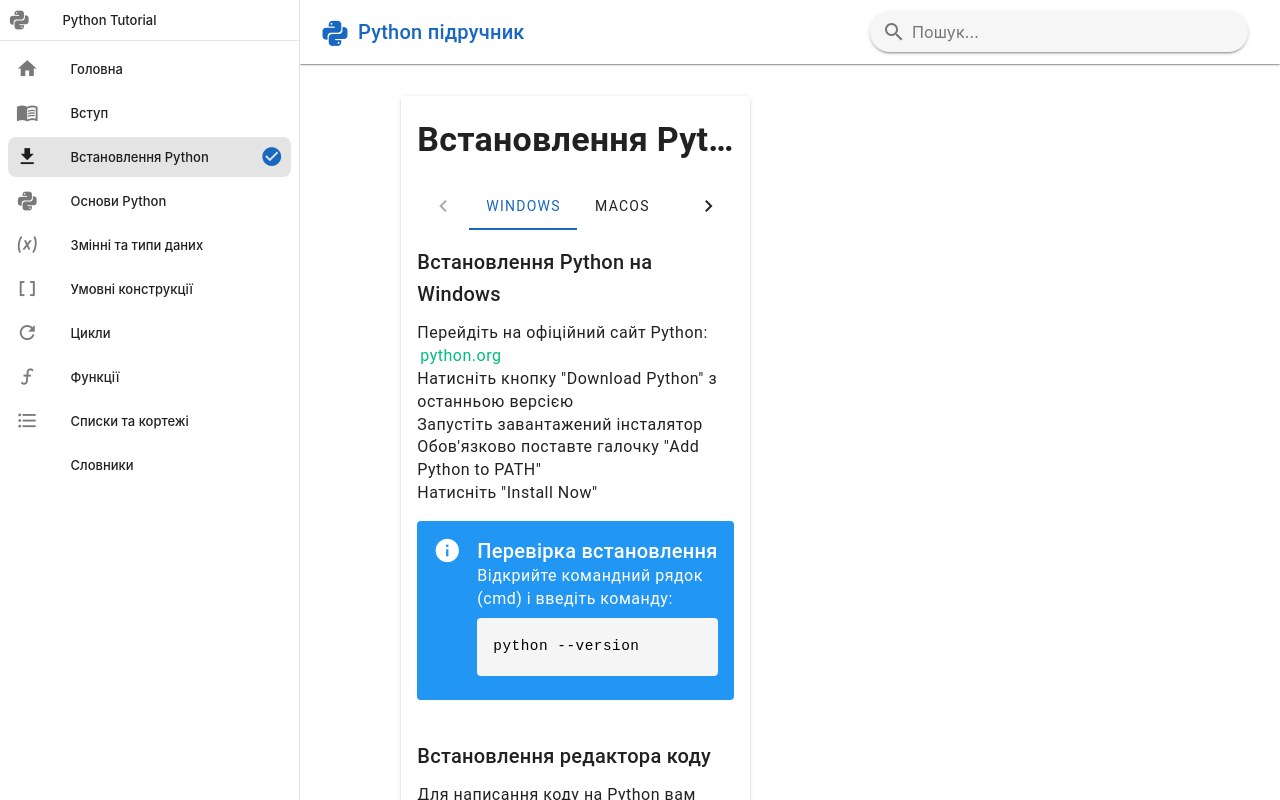
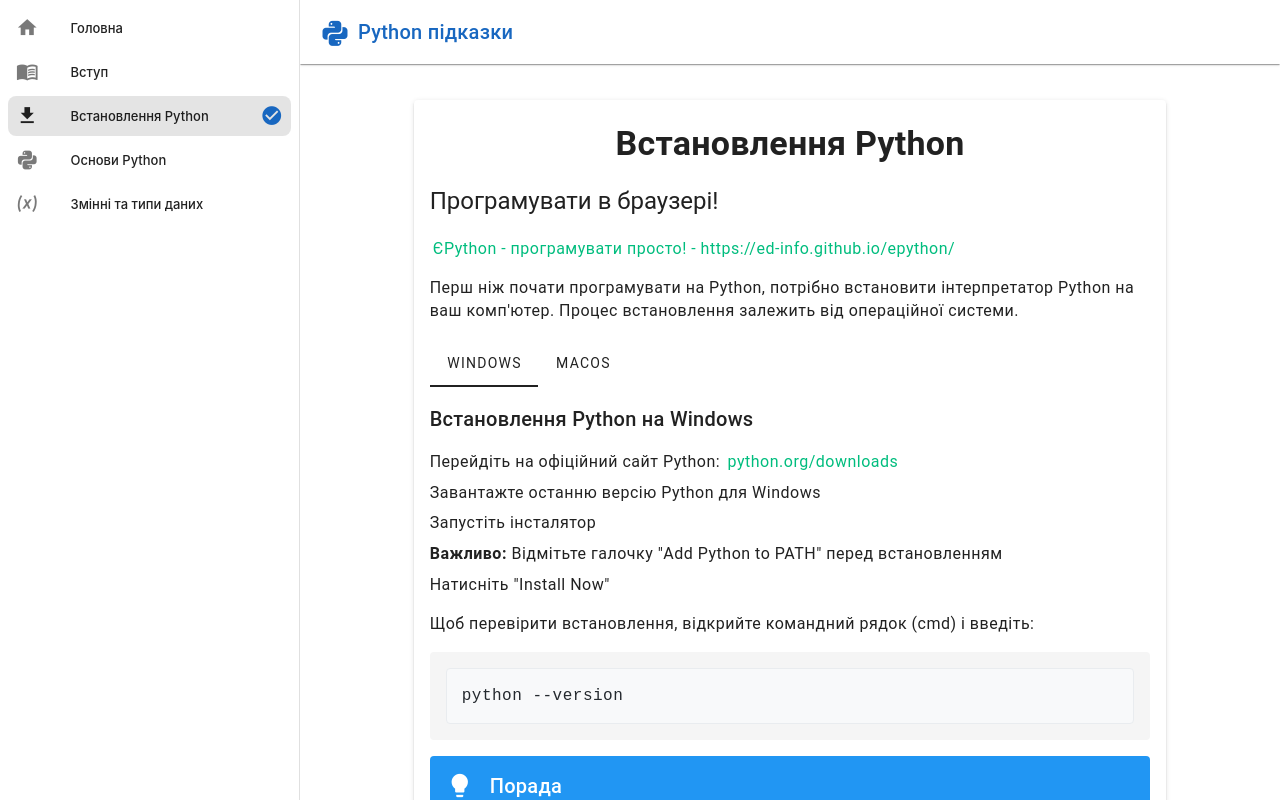
Before and after one commit to moiseiev-m/python-lesson, a Vue app: page /installation in a window 1280 px wide. Shown: the top 800 px of the page. Built offline with nearby package versions, Linux system fonts and the light colour scheme.

Commit message:
pdate project files

```diff
--- a/src/App.vue
+++ b/src/App.vue
@@ -4,7 +4,6 @@
 import { useDisplay } from 'vuetify';
 
 const drawer = ref(null);
-const searchQuery = ref('');
 const router = useRouter();
 const route = useRoute();
 const { mobile, mdAndUp } = useDisplay();
@@ -15,37 +14,21 @@
 	{ title: 'Встановлення Python', icon: 'mdi-download', to: '/installation' },
 	{ title: 'Основи Python', icon: 'mdi-language-python', to: '/basics' },
 	{ title: 'Змінні та типи даних', icon: 'mdi-variable', to: '/variables' },
-	{ title: 'Умовні конструкції', icon: 'mdi-code-brackets', to: '/conditions' },
-	{ title: 'Цикли', icon: 'mdi-refresh', to: '/loops' },
-	{ title: 'Функції', icon: 'mdi-function', to: '/functions' },
-	{ title: 'Списки та кортежі', icon: 'mdi-format-list-bulleted', to: '/lists' },
-	{ title: 'Словники', icon: 'mdi-dictionary', to: '/dictionaries' },
+	// { title: 'Умовні конструкції', icon: 'mdi-code-brackets', to: '/conditions' },
+	// { title: 'Цикли', icon: 'mdi-refresh', to: '/loops' },
+	// { title: 'Функції', icon: 'mdi-function', to: '/functions' },
+	// { title: 'Списки та кортежі', icon: 'mdi-format-list-bulleted', to: '/lists' },
+	// { title: 'Словники', icon: 'mdi-dictionary', to: '/dictionaries' },
 ];
 
 const isCurrentRoute = computed(() => (path) => {
 	return route.path === path;
 });
-
-const search = () => {
-	if (searchQuery.value) {
-		router.push({ name: 'search', query: { q: searchQuery.value } });
-		searchQuery.value = '';
-		if (mobile.value) drawer.value = false;
-	}
-};
 </script>
 
 <template>
 	<v-app>
 		<v-navigation-drawer v-model="drawer" :permanent="mdAndUp" :temporary="!mdAndUp" :location="mdAndUp ? 'left' : 'start'" width="300">
-			<v-list-item prepend-icon="mdi-language-python" title="Python Tutorial" nav>
-				<template v-slot:append>
-					<v-btn v-if="!mdAndUp" variant="text" icon="mdi-close" @click="drawer = false"></v-btn>
-				</template>
-			</v-list-item>
-
-			<v-divider></v-divider>
-
 			<v-list nav density="compact">
 				<v-list-item
 					v-for="item in menuItems"
@@ -69,34 +52,82 @@
 			<v-app-bar-nav-icon v-if="!mdAndUp" @click="drawer = !drawer"></v-app-bar-nav-icon>
 			<v-app-bar-title class="text-primary font-weight-bold">
 				<v-icon icon="mdi-language-python" color="primary" class="mr-2"></v-icon>
-				<span :class="mobile ? 'text-subtitle-1' : 'text-h6'">Python підручник</span>
+				<span :class="mobile ? 'text-subtitle-1' : 'text-h6'">Python підказки</span>
 			</v-app-bar-title>
 			<v-spacer></v-spacer>
-
-			<v-text-field
-				v-model="searchQuery"
-				:class="mobile ? 'mx-2 w-120' : 'mx-4 w-300'"
-				prepend-inner-icon="mdi-magnify"
-				label="Пошук..."
-				single-line
-				hide-details
-				density="compact"
-				variant="solo-filled"
-				rounded
-				@keyup.enter="search"
-			>
-				<template v-slot:append>
-					<v-fade-transition leave-absolute>
-						<v-icon v-if="searchQuery" color="primary" @click="searchQuery = ''" class="cursor-pointer"> mdi-close-circle </v-icon>
-					</v-fade-transition>
-				</template>
-			</v-text-field>
 		</v-app-bar>
 
 		<v-main :class="mdAndUp ? 'ml-300' : ''">
-			<v-container fluid class="pa-4">
-				<router-view></router-view>
+			<v-container class="fill-height pa-0">
+				<v-row>
+					<v-col cols="12" class="pa-6">
+						<router-view></router-view>
+					</v-col>
+				</v-row>
 			</v-container>
 		</v-main>
 	</v-app>
 </template>
+
+<style>
+.v-container {
+	max-width: 100% !important;
+	width: 100% !important;
+	margin: 0 !important;
+	padding: 0 !important;
+}
+
+.v-main {
+	padding: 0 !important;
+	margin-left: var(--v-layout-left) !important;
+	padding-top: var(--v-layout-top) !important;
+}
+
+.v-col {
+	max-width: 100% !important;
+}
+
+.v-row {
+	margin: 0 !important;
+}
+
+/* Стилі для блоків коду */
+pre {
+	background: #f8f9fa;
+	border: 1px solid #e9ecef;
+	border-radius: 4px;
+	padding: 15px;
+	margin: 15px 0;
+	overflow-x: auto;
+	font-family: 'Consolas', 'Monaco', 'Courier New', monospace;
+	font-size: 14px;
+	line-height: 1.5;
+}
+
+pre code {
+	color: #24292e;
+}
+
+.code-header {
+	background: #e9ecef;
+	padding: 8px 15px;
+	border-radius: 4px 4px 0 0;
+	border: 1px solid #e9ecef;
+	border-bottom: none;
+	font-family: 'Segoe UI', system-ui, sans-serif;
+	font-size: 13px;
+	color: #6c757d;
+}
+
+.code-block {
+	margin: 20px 0;
+}
+
+.line-numbers {
+	color: #6c757d;
+	padding-right: 15px;
+	border-right: 1px solid #e9ecef;
+	text-align: right;
+	user-select: none;
+}
+</style>
--- a/src/assets/main.css
+++ b/src/assets/main.css
@@ -1,9 +1,8 @@
 @import './base.css';
 
 #app {
-  max-width: 1280px;
-  margin: 0 auto;
-  padding: 2rem;
+  margin: 0 0;
+  padding: 0rem;
   font-weight: normal;
 }
 
@@ -20,16 +19,3 @@
     background-color: hsla(160, 100%, 37%, 0.2);
   }
 }
-
-@media (min-width: 1024px) {
-  body {
-    display: flex;
-    place-items: center;
-  }
-
-  #app {
-    display: grid;
-    grid-template-columns: 1fr 1fr;
-    padding: 0 2rem;
-  }
-}
--- a/src/views/InstallationView.vue
+++ b/src/views/InstallationView.vue
@@ -6,85 +6,72 @@
 					<v-card-title class="text-h4 font-weight-bold text-center py-4"> Встановлення Python </v-card-title>
 
 					<v-card-text class="text-body-1">
-						<v-tabs v-model="tab" color="primary">
+						<h2 class="text-h5 mb-5">Програмувати в браузері!</h2>
+						<p class="mb-4">
+							<a href="https://ed-info.github.io/epython/" target="_blank">ЄPython - програмувати просто! - https://ed-info.github.io/epython/</a>
+						</p>
+						<p class="mb-4">Перш ніж почати програмувати на Python, потрібно встановити інтерпретатор Python на ваш комп'ютер. Процес встановлення залежить від операційної системи.</p>
+
+						<v-tabs v-model="tab" class="mb-4">
 							<v-tab value="windows">Windows</v-tab>
 							<v-tab value="mac">macOS</v-tab>
-							<v-tab value="linux">Linux</v-tab>
 						</v-tabs>
 
-						<v-window v-model="tab" class="mt-4">
+						<v-window v-model="tab">
 							<v-window-item value="windows">
-								<h3 class="text-h6 mb-3">Встановлення Python на Windows</h3>
+								<h3 class="text-h6 mb-4">Встановлення Python на Windows</h3>
 								<ol class="mb-4">
-									<li>Перейдіть на офіційний сайт Python: <a href="https://www.python.org/downloads/" target="_blank">python.org</a></li>
-									<li>Натисніть кнопку "Download Python" з останньою версією</li>
-									<li>Запустіть завантажений інсталятор</li>
-									<li>Обов'язково поставте галочку "Add Python to PATH"</li>
+									<li class="mb-2">Перейдіть на офіційний сайт Python: <a href="https://www.python.org/downloads/" target="_blank">python.org/downloads</a></li>
+									<li class="mb-2">Завантажте останню версію Python для Windows</li>
+									<li class="mb-2">Запустіть інсталятор</li>
+									<li class="mb-2">
+										<strong>Важливо:</strong> Відмітьте галочку "Add Python to PATH" перед встановленням
+									</li>
 									<li>Натисніть "Install Now"</li>
 								</ol>
-								<v-alert type="info" title="Перевірка встановлення" class="mb-4">
-									Відкрийте командний рядок (cmd) і введіть команду:
-									<v-code>python --version</v-code>
-								</v-alert>
+								<p class="mb-4">Щоб перевірити встановлення, відкрийте командний рядок (cmd) і введіть:</p>
+								<v-sheet color="grey-lighten-4" class="pa-4 mb-4 rounded">
+									<pre><code>python --version</code></pre>
+								</v-sheet>
 							</v-window-item>
 
 							<v-window-item value="mac">
-								<h3 class="text-h6 mb-3">Встановлення Python на macOS</h3>
-								<p class="mb-4">На macOS Python зазвичай вже встановлений, але краще встановити останню версію:</p>
+								<h3 class="text-h6 mb-4">Встановлення Python на macOS</h3>
+								<p class="mb-4">macOS зазвичай поставляється з Python, але це може бути застаріла версія. Рекомендується встановити нову версію через Homebrew:</p>
 								<ol class="mb-4">
-									<li>
-										Встановіть Homebrew (якщо ще не встановлено):
-										<v-code>/bin/bash -c "$(curl -fsSL https://raw.githubusercontent.com/Homebrew/install/HEAD/install.sh)"</v-code>
+									<li class="mb-2">
+										Спочатку встановіть Homebrew, якщо він ще не встановлений. Відкрийте Terminal і введіть:
+										<v-sheet color="grey-lighten-4" class="pa-4 my-2 rounded">
+											<pre><code>/bin/bash -c "$(curl -fsSL https://raw.githubusercontent.com/Homebrew/install/HEAD/install.sh)"</code></pre>
+										</v-sheet>
 									</li>
-									<li>
-										Встановіть Python через Homebrew:
-										<v-code>brew install python</v-code>
+									<li class="mb-2">
+										Після встановлення Homebrew, встановіть Python:
+										<v-sheet color="grey-lighten-4" class="pa-4 my-2 rounded">
+											<pre><code>brew install python</code></pre>
+										</v-sheet>
 									</li>
 								</ol>
-								<v-alert type="info" title="Перевірка встановлення" class="mb-4">
-									Відкрийте Terminal і введіть команду:
-									<v-code>python3 --version</v-code>
-								</v-alert>
-							</v-window-item>
-
-							<v-window-item value="linux">
-								<h3 class="text-h6 mb-3">Встановлення Python на Linux</h3>
-								<p class="mb-4">На більшості дистрибутивів Linux Python вже встановлений. Для встановлення останньої версії:</p>
-								<h4 class="text-subtitle-1 mb-2">Ubuntu/Debian:</h4>
-								<v-code class="mb-4">
-									sudo apt update<br />
-									sudo apt install python3
-								</v-code>
-
-								<h4 class="text-subtitle-1 mb-2">Fedora:</h4>
-								<v-code class="mb-4"> sudo dnf install python3 </v-code>
-
-								<v-alert type="info" title="Перевірка встановлення" class="mb-4">
-									Відкрийте термінал і введіть команду:
-									<v-code>python3 --version</v-code>
-								</v-alert>
+								<p class="mb-4">Щоб перевірити встановлення, відкрийте Terminal і введіть:</p>
+								<v-sheet color="grey-lighten-4" class="pa-4 mb-4 rounded">
+									<pre><code>python3 --version</code></pre>
+								</v-sheet>
 							</v-window-item>
 						</v-window>
 
-						<h3 class="text-h6 mt-6 mb-3">Встановлення редактора коду</h3>
-						<p class="mb-4">Для написання коду на Python вам знадобиться редактор коду. Ми рекомендуємо:</p>
-						<v-list>
-							<v-list-item prepend-icon="mdi-microsoft-visual-studio-code" title="Visual Studio Code" subtitle="Безкоштовний, легкий та потужний редактор коду від Microsoft">
-								<template v-slot:append>
-									<v-btn color="primary" variant="text" href="https://code.visualstudio.com/" target="_blank"> Завантажити </v-btn>
-								</template>
-							</v-list-item>
 
-							<v-list-item prepend-icon="mdi-language-python" title="PyCharm" subtitle="Професійне IDE для Python від JetBrains">
-								<template v-slot:append>
-									<v-btn color="primary" variant="text" href="https://www.jetbrains.com/pycharm/" target="_blank"> Завантажити </v-btn>
-								</template>
-							</v-list-item>
-						</v-list>
+
+						<v-alert
+							color="info"
+							icon="mdi-lightbulb"
+							title="Порада"
+							text="Після встановлення Python, рекомендується також встановити IDE (інтегроване середовище розробки) або текстовий редактор з підтримкою Python, наприклад, Visual Studio Code або PyCharm"
+							class="mb-4"
+						></v-alert>
 					</v-card-text>
 
 					<v-card-actions class="justify-center pa-4">
-						<v-btn color="primary" size="large" to="/basics" prepend-icon="mdi-arrow-right"> Перейти до основ Python </v-btn>
+						<v-btn color="primary" size="large" to="/basics" prepend-icon="mdi-arrow-right"> Перейти до основ </v-btn>
 					</v-card-actions>
 				</v-card>
 			</v-col>
@@ -93,19 +80,19 @@
 </template>
 
 <script setup>
-import { ref } from 'vue';
+import { ref } from 'vue'
 
-const tab = ref('windows');
+const tab = ref('windows')
 </script>
 
 <style scoped>
-.v-code {
-	background-color: #f5f5f5;
-	padding: 1rem;
-	border-radius: 4px;
+pre {
+	margin: 0;
+	white-space: pre-wrap;
+	word-wrap: break-word;
 	font-family: monospace;
-	white-space: pre-wrap;
-	display: block;
-	margin: 0.5rem 0;
+}
+code {
+	color: #24292e;
 }
 </style>
--- a/src/views/VariablesView.vue
+++ b/src/views/VariablesView.vue
@@ -3,9 +3,46 @@
 		<v-row justify="center">
 			<v-col cols="12" md="10">
 				<v-card class="mx-auto" elevation="2">
-					<v-card-title class="text-h4 font-weight-bold text-center py-4"> Змінні та типи даних </v-card-title>
+
 
 					<v-card-text class="text-body-1">
+						<v-card-title class="text-h4 font-weight-bold text-center py-4"> Змінні та типи даних </v-card-title>
+					<p class="mb-4">
+							<a href="https://ed-info.github.io/epython/" target="_blank">ЄPython - програмувати просто! - https://ed-info.github.io/epython/</a>
+						</p>
+						<h3 class="text-h6 mb-1">Ті фунції які ми будемо використовувати:</h3>
+					<p class="mb-1">
+								<b>float()</b> - змінні цього типу можуть набувати як цілих, так і дробових значень;
+						</p>
+						<p class="mb-1">
+								<b>int()</b> - змінні цього типу можуть набувати тільки цілих значень;
+						</p>
+						<p class="mb-1">
+								<b>str()</b> - змінні цього типу можуть набувати тільки текстових значень;
+						</p>
+						<p class="mb-1">
+								<b>print()</b> - виводить текст на екран;
+						</p>
+						<p class="mb-1">
+								<b>input()</b> - зчитує введення з клавіатури;
+						</p>
+						<p class="mb-6">
+								<b>round()</b> - округлює число до найближчого цілого.
+						</p>
+						<h2 class="text-h5 my-2">Приклад програми</h2>
+						<p class="mb-1">На 1 м<sup>2</sup> площі клумби, що має довжину а та ширину b, припадає 4 саджанці.
+Потрібно порахувати довжину огорожі та кількість саджанців, які треба закупити.
+</p>
+						<v-sheet color="grey-lighten-4" class="pa-4 mb-4 rounded">
+							<pre><code>a=int(input('Введіть довжину клумби: '))
+b=int(input('Введіть ширину клумби: '))
+p=2*(a+b)
+s=a*b
+k=s*4
+print('Довжина огорожі = ', p)
+print('Кількість саджанців = ', k)</code></pre>
+						</v-sheet>
+
 						<h2 class="text-h5 mb-4">Змінні в Python</h2>
 						<p class="mb-4">Змінна - це місце в пам'яті комп'ютера, де зберігається певне значення. В Python не потрібно оголошувати тип змінної - він визначається автоматично.</p>
 						<v-sheet color="grey-lighten-4" class="pa-4 mb-4 rounded">
@@ -16,108 +53,14 @@
 is_student = True   # логічне значення</code></pre>
 						</v-sheet>
 
-						<h2 class="text-h5 mb-4">Основні типи даних</h2>
-						<v-expansion-panels>
-							<v-expansion-panel>
-								<v-expansion-panel-title>
-									<v-icon start>mdi-format-quote-close</v-icon>
-									Рядки (str)
-								</v-expansion-panel-title>
-								<v-expansion-panel-text>
-									<p>Рядки - це послідовності символів. Можуть бути в одинарних або подвійних лапках.</p>
-									<v-sheet color="grey-lighten-4" class="pa-4 mt-2 rounded">
-										<pre><code>text = "Привіт, світ!"
-name = 'Python'
-multiline = """Це
-багаторядковий
-текст"""
-
-# Операції з рядками
-print(text + " " + name)  # конкатенація
-print(text * 2)           # повторення
-print(len(text))          # довжина
-print(text.upper())       # верхній регістр</code></pre>
-									</v-sheet>
-								</v-expansion-panel-text>
-							</v-expansion-panel>
-
-							<v-expansion-panel>
-								<v-expansion-panel-title>
-									<v-icon start>mdi-numeric</v-icon>
-									Числа (int, float)
-								</v-expansion-panel-title>
-								<v-expansion-panel-text>
-									<p>Python підтримує цілі числа (int) та числа з плаваючою комою (float).</p>
-									<v-sheet color="grey-lighten-4" class="pa-4 mt-2 rounded">
-										<pre><code># Цілі числа
-x = 5
-y = -10
-big_num = 1_000_000  # для кращої читабельності
-
-# Числа з плаваючою комою
-pi = 3.14159
-e = 2.71828
-
-# Арифметичні операції
-sum = x + y
-product = x * y
-division = x / y      # ділення з плаваючою комою
-floor_div = x // y    # цілочисельне ділення
-remainder = x % y     # остача від ділення
-power = x ** 2        # піднесення до степеня</code></pre>
-									</v-sheet>
-								</v-expansion-panel-text>
-							</v-expansion-panel>
-
-							<v-expansion-panel>
-								<v-expansion-panel-title>
-									<v-icon start>mdi-toggle-switch</v-icon>
-									Логічні значення (bool)
-								</v-expansion-panel-title>
-								<v-expansion-panel-text>
-									<p>Логічний тип даних може мати лише два значення: True або False.</p>
-									<v-sheet color="grey-lighten-4" class="pa-4 mt-2 rounded">
-										<pre><code>is_active = True
-is_closed = False
-
-# Логічні операції
-and_result = True and False  # False
-or_result = True or False   # True
-not_result = not True       # False
-
-# Порівняння
-x = 5
-y = 10
-print(x < y)    # True
-print(x == y)   # False
-print(x >= 5)   # True</code></pre>
-									</v-sheet>
-								</v-expansion-panel-text>
-							</v-expansion-panel>
-
-							<v-expansion-panel>
-								<v-expansion-panel-title>
-									<v-icon start>mdi-null</v-icon>
-									None
-								</v-expansion-panel-title>
-								<v-expansion-panel-text>
-									<p>None - спеціальне значення, яке представляє відсутність значення.</p>
-									<v-sheet color="grey-lighten-4" class="pa-4 mt-2 rounded">
-										<pre><code>result = None
-
-# Перевірка на None
-if result is None:
-    print("Значення не встановлено")
-
-# None часто використовується як значення за замовчуванням
-def my_function(param=None):
-    if param is None:
-        param = "значення за замовчуванням"
-    return param</code></pre>
-									</v-sheet>
-								</v-expansion-panel-text>
-							</v-expansion-panel>
-						</v-expansion-panels>
+						<h2 class="text-h5 mb-1">Типи змінних величин</h2>
+						<p class="mb-1">Імена змінних у мові програмування Python можуть містити:
+						</p>
+						<v-list class="mb-6">
+							<v-list-item prepend-icon="mdi-format-letter-case" title="Великі та малі літери" subtitle="Х і х - це різні змінні"></v-list-item>
+							<v-list-item prepend-icon="mdi-format-letter-case" title="Цифри" subtitle="Імена змінних не можуть починатися з цифри"></v-list-item>
+							<v-list-item prepend-icon="mdi-format-letter-case" title="Спеціальні символи" subtitle="Імена змінних не можуть містити спеціальні символи, крім нижнього підкреслення (_)"></v-list-item>
+						</v-list>
 
 						<h2 class="text-h5 my-4">Перетворення типів</h2>
 						<p class="mb-4">Python дозволяє перетворювати значення з одного типу в інший:</p>
@@ -129,22 +72,26 @@
 # Перетворення в число
 text = "123"
 num = int(text)      # 123
-float_num = float("3.14")  # 3.14
-
-# Перетворення в логічне значення
-bool(1)      # True
-bool(0)      # False
-bool("")     # False
-bool("text") # True</code></pre>
+float_num = float("3.14")  # 3.14</code></pre>
 						</v-sheet>
 
+
+
 						<v-alert
-							color="warning"
+							color="info"
+							icon="mdi-alert"
+							title="Важливо!"
+							text="У математиці символ = означає «дорівнює». У багатьох мовах програмування, включаючи Python, цей символ використовується для позначення «присвоювання»."
+							class="mb-4"
+						></v-alert>
+						<v-alert
+							color="info"
 							icon="mdi-alert"
 							title="Важливо!"
 							text="Python - мова з динамічною типізацією. Одна і та ж змінна може містити значення різних типів в різний час виконання програми. Але це не означає, що типи не важливі - важливо розуміти, з яким типом даних ви працюєте в кожен момент часу."
 							class="mb-4"
 						></v-alert>
+
 					</v-card-text>
 
 					<v-card-actions class="justify-center pa-4">
```
Also changed, not shown: src/router/index.js (+5 -5 lines), src/views/BasicsView.vue (+4 -13 lines), src/views/IntroView.vue (+0 -11 lines).
